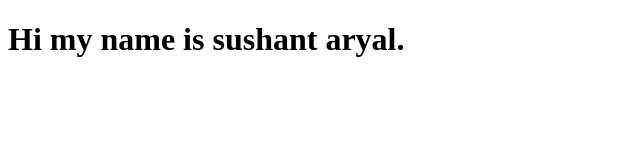
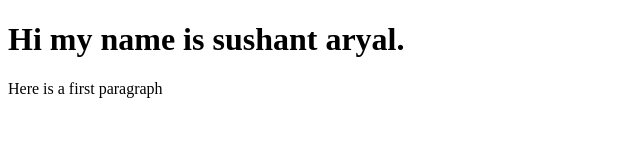
Before and after one commit to SushantAryal564/Personal-Website, a plain HTML site: page index.html in a window 1280 px wide. Shown: the whole page, without its empty margins (0-640 px from the left). Drawn offline with Linux system fonts and the light colour scheme.

Commit message:
Done with it

```diff
--- a/index.html
+++ b/index.html
@@ -8,5 +8,6 @@
   </head>
   <body>
     <h1>Hi my name is sushant aryal.</h1>
+    <p>Here is a first paragraph</p>
   </body>
 </html>
```
